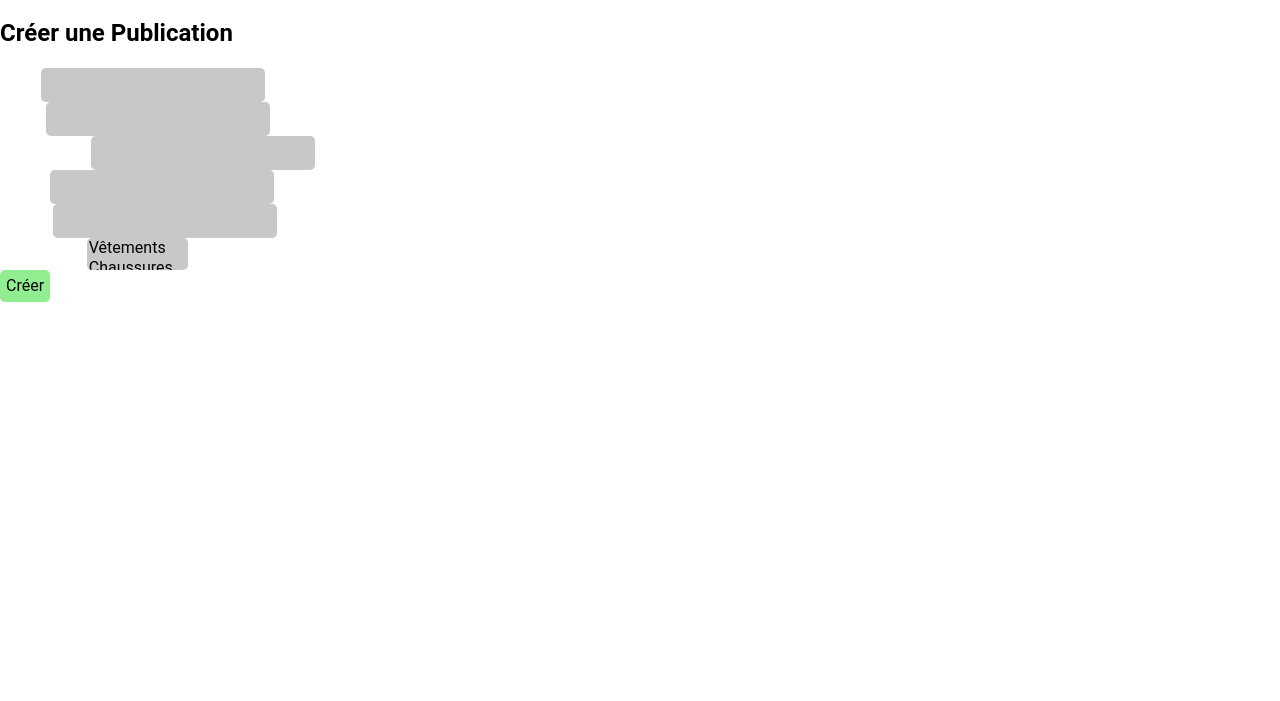
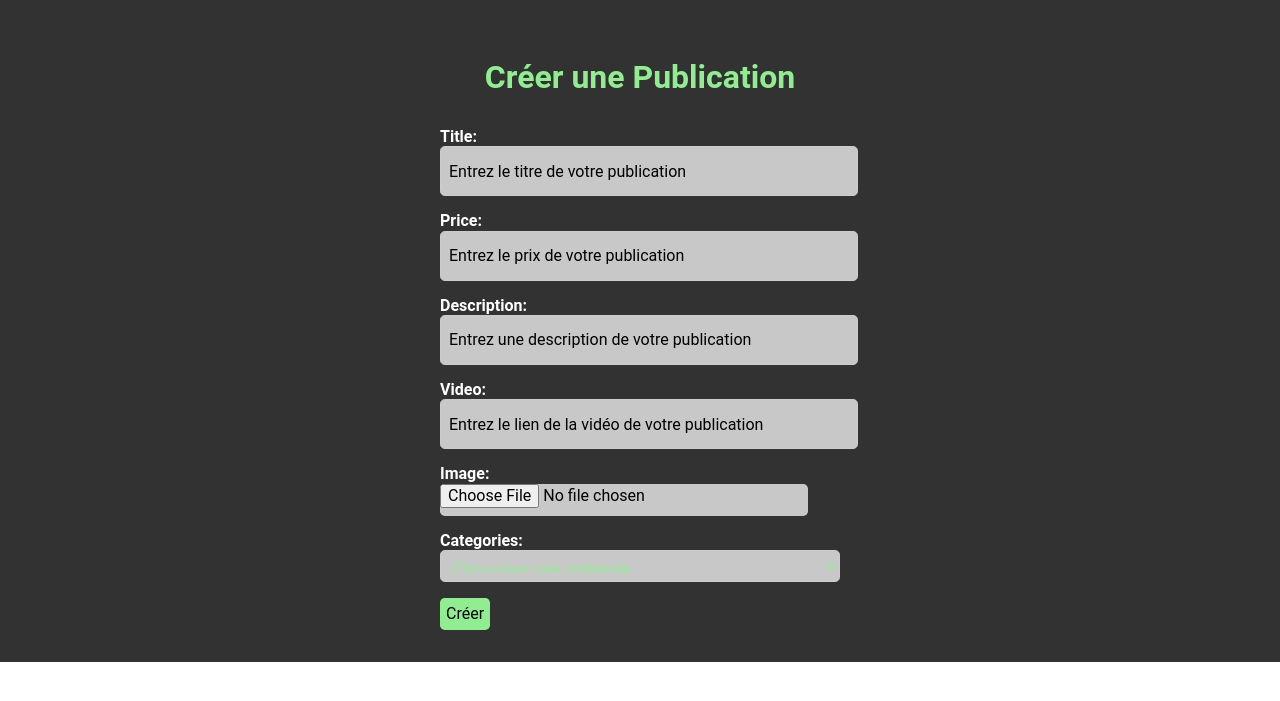
Before and after one commit to lfclem/TCH-099_Web, a PHP site: page /newPublication.php in a window 1280 px wide. Shown: the part 84-785 px from the top of the page. Run offline with PHP 8.4, Linux system fonts and the light colour scheme; data comes from the database, SQL or seed files in the repository.

Commit message:
affichage nouvelle publication

```diff
--- a/newPublication.php
+++ b/newPublication.php
@@ -28,32 +28,33 @@ require("./config.php");
             <form method="post">
                 <div class="form-group">
                     <label for="titre">Title:</label>
-                    <input type="text" id="titre" name="titre" class="form-control" required />
+                    <input type="text" id="titre" name="titre" class="form-control" required placeholder="Entrez le titre de votre publication" />
                 </div>
 
                 <div class="form-group">
                   <label for="prix">Price:</label>
-                  <input type="number" id="prix" name="prix" class="form-control" required />
+                  <input type="number" id="prix" name="prix" class="form-control" required placeholder="Entrez le prix de votre publication"/>
                 </div>
 
                 <div class="form-group">
                   <label for="description">Description:</label>
-                  <input type="text" id="description" name="description" class="form-control"/>
+                  <input type="text" id="description" name="description" placeholder="Entrez une description de votre publication" class="form-control"/>
                 </div>
 
                 <div class="form-group">
                     <label for="video">Video:</label>
-                    <input type="url" id="video" name="video" class="form-control" />
+                    <input type="url" id="video" name="video"  placeholder="Entrez le lien de la vidéo de votre publication" class="form-control" />
                 </div>
 
-                <div class="form-group">
+                <div class="form-group image-upload">
                     <label for="img">Image:</label>
-                    <input type="text" id="img" name="img" class="form-control" required />
+                    <input type="file" id="img" name="img" class="form-control" accept="image/*" required />
                 </div>
 
                 <div class="form-group">
                   <label for="categories">Categories:</label>
-                    <select name="categories" id="categories" multiple>
+                  <select name="categories" id="categories" required>
+                    <option value="" disabled selected>Choisissez une catégorie</option>
                     <option value="vetement">Vêtements</option>
                     <option value="chaussures">Chaussures</option>
                     <option value="accessoires">Accessoires</option>
--- a/style.css
+++ b/style.css
@@ -204,4 +204,66 @@ article:hover {
 .login form a,
 .newUser form a {
   margin-top: 5%;
+}
+
+.newPublications {
+  background-color: rgb(50, 50, 50);
+  display: flex;
+  flex-direction: column;
+  align-items: center;
+  justify-content: center;
+  padding: 2rem;
+  margin-bottom: -2rem;
+}
+.newPublications h2 {
+  color: rgb(144, 238, 144);
+  margin-bottom: 2rem;
+  font-size: 2rem;
+}
+.newPublications form {
+  width: 100%;
+  max-width: 400px;
+}
+.newPublications .form-group {
+  margin-bottom: 1rem;
+}
+.newPublications label {
+  color: white;
+  font-size: 1rem;
+}
+.newPublications .image-upload input[type=file] {
+  width: calc(100% - 2rem);
+}
+.newPublications input[type=text],
+.newPublications input[type=number],
+.newPublications input[type=url],
+.newPublications input[type=image],
+.newPublications select {
+  width: 100%;
+  padding: 0.5rem;
+  border: 1px solid #ccc;
+  border-radius: 0.3rem;
+  font-size: 1rem;
+  background-color: rgb(200, 200, 200);
+  color: rgb(144, 238, 144);
+}
+.newPublications select {
+  height: 2rem;
+}
+.newPublications button[type=submit] {
+  background-color: rgb(40, 40, 40);
+  color: black;
+  padding: 0.5rem 1rem;
+  border: none;
+  border-radius: 0.3rem;
+  font-size: 1rem;
+  cursor: pointer;
+  transition: background-color 0.3s;
+}
+.newPublications button[type=submit]:hover {
+  background-color: rgb(144, 238, 144);
+}
+
+.body-background {
+  background-color: rgb(50, 50, 50);
 }/*# sourceMappingURL=style.css.map */
--- a/style.scss
+++ b/style.scss
@@ -233,3 +233,72 @@ article:hover {
     }
   }
 }
+.newPublications {
+  background-color: $mainColor;
+  display: flex;
+  flex-direction: column;
+  align-items: center;
+  justify-content: center;
+  padding: 2rem;
+  margin-bottom: -2rem;
+  h2 {
+    color: $limeGreen;
+    margin-bottom: 2rem;
+    font-size: 2rem;
+  }
+
+  form {
+    width: 100%;
+    max-width: 400px;
+  }
+
+  .form-group {
+    margin-bottom: 1rem;
+  }
+
+  label {
+    color: white;
+    font-size: 1rem;
+  }
+  .image-upload {
+    input[type='file'] {
+      width: calc(100% - 2rem);
+    }
+  }
+
+  input[type='text'],
+  input[type='number'],
+  input[type='url'],
+  input[type='image'],
+  select {
+    width: 100%;
+    padding: 0.5rem;
+    border: 1px solid #ccc;
+    border-radius: 0.3rem;
+    font-size: 1rem;
+    background-color: $backgroundTextColor;
+    color: $limeGreen;
+  }
+
+  select {
+    height: 2rem;
+  }
+
+  button[type='submit'] {
+    background-color: $navColor;
+    color: black;
+    padding: 0.5rem 1rem;
+    border: none;
+    border-radius: 0.3rem;
+    font-size: 1rem;
+    cursor: pointer;
+    transition: background-color 0.3s;
+
+    &:hover {
+      background-color: $limeGreen;
+    }
+  }
+}
+.body-background {
+  background-color: $mainColor;
+}
```
Also changed, not shown: 1 other file. Lines whose indentation alone changed are shown as unchanged.
